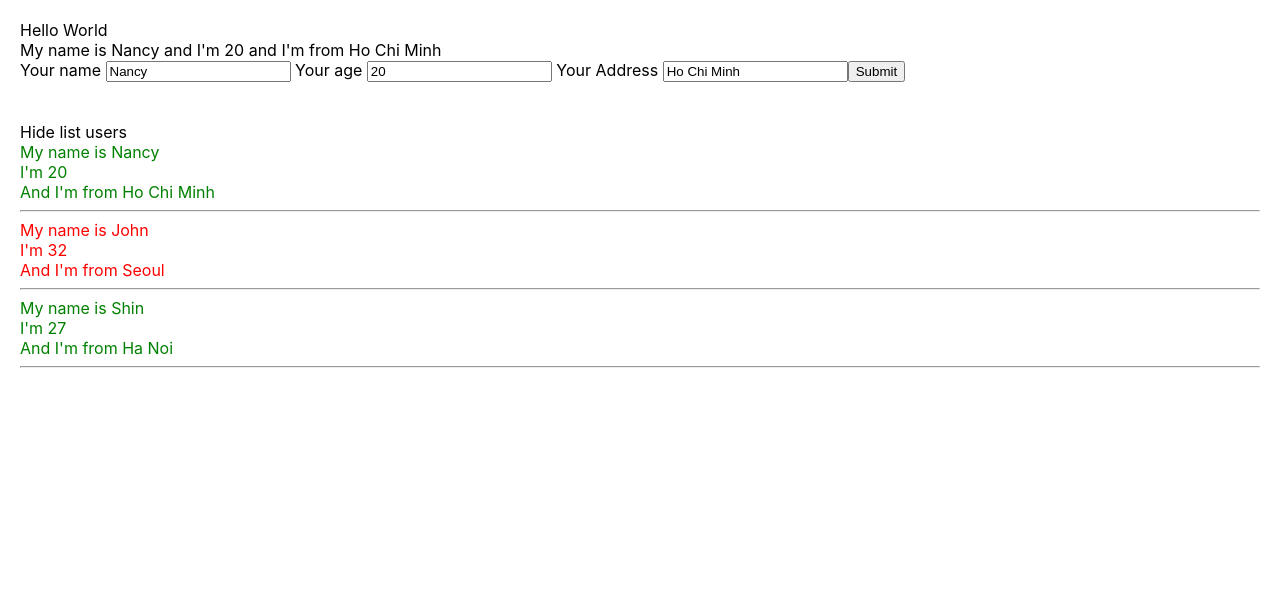
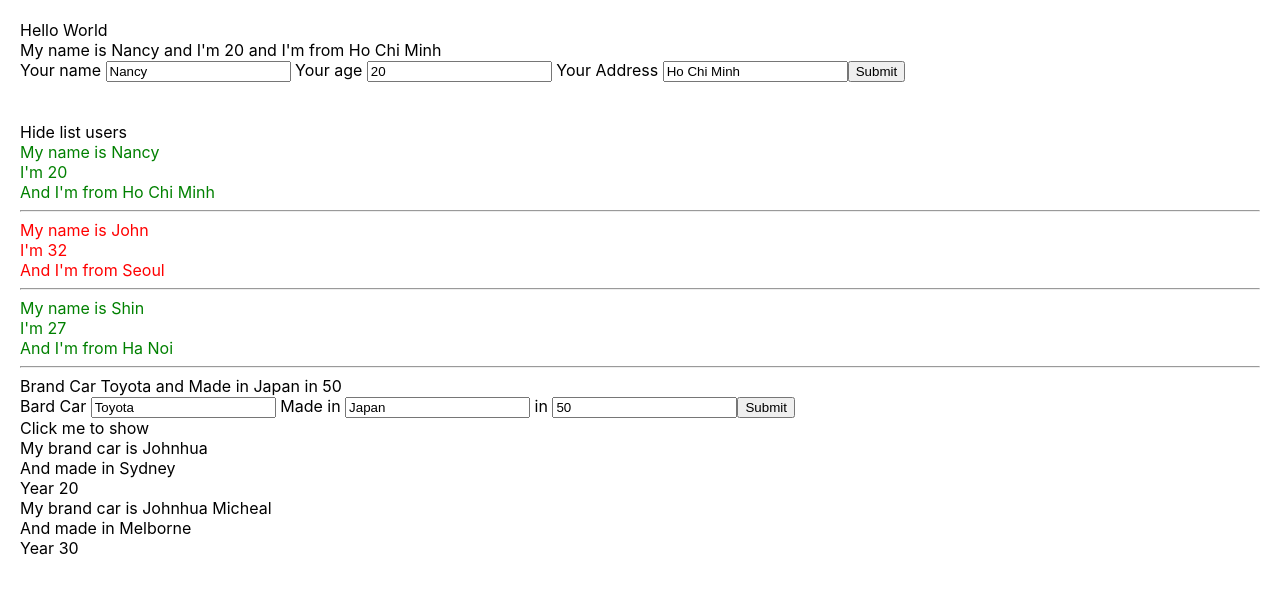
Before and after one commit to TruongNgan6/Test, a React (Create React App) app: page / in a window 1280 px wide. Shown: the top 594 px of the page. Built offline with nearby package versions, Linux system fonts and the light colour scheme.

Commit message:
addition video 25

```diff
--- a/src/App.js
+++ b/src/App.js
@@ -4,6 +4,7 @@ import { useDispatch, useSelector } from "react-redux";
 import { increaseCounter, decreaseCounter } from "./redux/action/counterAction";
 import MyComponent from "./components/MyComponent";
 import React from "react";
+import ShowHideList from "./newcomponents/Showhidelist";
 
 class App extends React.Component {
   render() {
@@ -11,6 +12,7 @@ class App extends React.Component {
       <div>
         Hello World
         <MyComponent></MyComponent>
+        <ShowHideList></ShowHideList>
       </div>
     );
   }
--- a/src/components/DisplayInfo.js
+++ b/src/components/DisplayInfo.js
@@ -12,7 +12,7 @@ class DisplayInfo extends React.Component {
   render() {
     // console.log(this.props);
     const { listUsers } = this.props;
-    console.log(listUsers);
+    // console.log(listUsers);
     //Props
     return (
       <div>
--- /dev/null
+++ b/src/newcomponents/CarInfo.js
@@ -0,0 +1,74 @@
+import React from "react";
+
+class CarInfo extends React.Component {
+  state = {
+    brand: "Toyota",
+    madeIn: "Japan",
+    year: "50",
+  };
+
+  handleSubmit = (event) => {
+    event.preventDefault();
+  };
+
+  handleChangeBrand = (event) => {
+    this.setState({
+      brand: event.target.value,
+    });
+  };
+
+  handleChangeMadeIn = (event) => {
+    this.setState({
+      madeIn: event.target.value,
+    });
+  };
+
+  handleChangeYear = (event) => {
+    this.setState({
+      year: event.target.value,
+    });
+  };
+  render() {
+    return (
+      <div>
+        Brand Car {this.state.brand} and Made in {this.state.madeIn} in{" "}
+        {this.state.year}
+        <form
+          onSubmit={(event) => {
+            this.handleSubmit(event);
+          }}
+        >
+          <label>Bard Car </label>
+          <input
+            onChange={(event) => {
+              this.handleChangeBrand(event);
+            }}
+            value={this.state.brand}
+            type="text"
+          ></input>
+
+          <label> Made in </label>
+          <input
+            onChange={(event) => {
+              this.handleChangeMadeIn(event);
+            }}
+            value={this.state.madeIn}
+            type="text"
+          ></input>
+
+          <label> in </label>
+          <input
+            onChange={(event) => {
+              this.handleChangeYear(event);
+            }}
+            value={this.state.year}
+            type="text"
+          ></input>
+          <button>Submit</button>
+        </form>
+      </div>
+    );
+  }
+}
+
+export default CarInfo;
--- /dev/null
+++ b/src/newcomponents/DisplayShow.js
@@ -0,0 +1,47 @@
+import React from "react";
+
+class DisplayShow extends React.Component {
+  state = {
+    isShowList: true,
+  };
+
+  handleShow = () => {
+    this.setState({
+      isShowList: !this.state.isShowList,
+    });
+  };
+  render() {
+    const { CarInfo } = this.props;
+    console.log(CarInfo);
+    return (
+      <div>
+        <div>
+          <span
+            onClick={() => {
+              this.handleShow();
+            }}
+          >
+            {this.state.isShowList === true
+              ? "Click me to show"
+              : "Click me to Hide"}
+          </span>
+        </div>
+        {this.state.isShowList && (
+          <div>
+            {CarInfo.map((car) => {
+              return (
+                <div key={car.id}>
+                  <div>My brand car is {car.brand}</div>
+                  <div>And made in {car.madeIn} </div>
+                  <div>Year {car.year} </div>
+                </div>
+              );
+            })}
+          </div>
+        )}
+      </div>
+    );
+  }
+}
+
+export default DisplayShow;
--- /dev/null
+++ b/src/newcomponents/Showhidelist.js
@@ -0,0 +1,22 @@
+import React from "react";
+import DisplayShow from "./DisplayShow";
+import CarInfo from "./CarInfo";
+
+class ShowHideList extends React.Component {
+  state = {
+    CarInfo: [
+      { id: 1, brand: "Johnhua", madeIn: "Sydney", year: "20" },
+      { id: 2, brand: "Johnhua Micheal", madeIn: "Melborne", year: "30" },
+    ],
+  };
+  render() {
+    return (
+      <div>
+        <CarInfo />
+        <DisplayShow CarInfo={this.state.CarInfo} />
+      </div>
+    );
+  }
+}
+
+export default ShowHideList;
```
